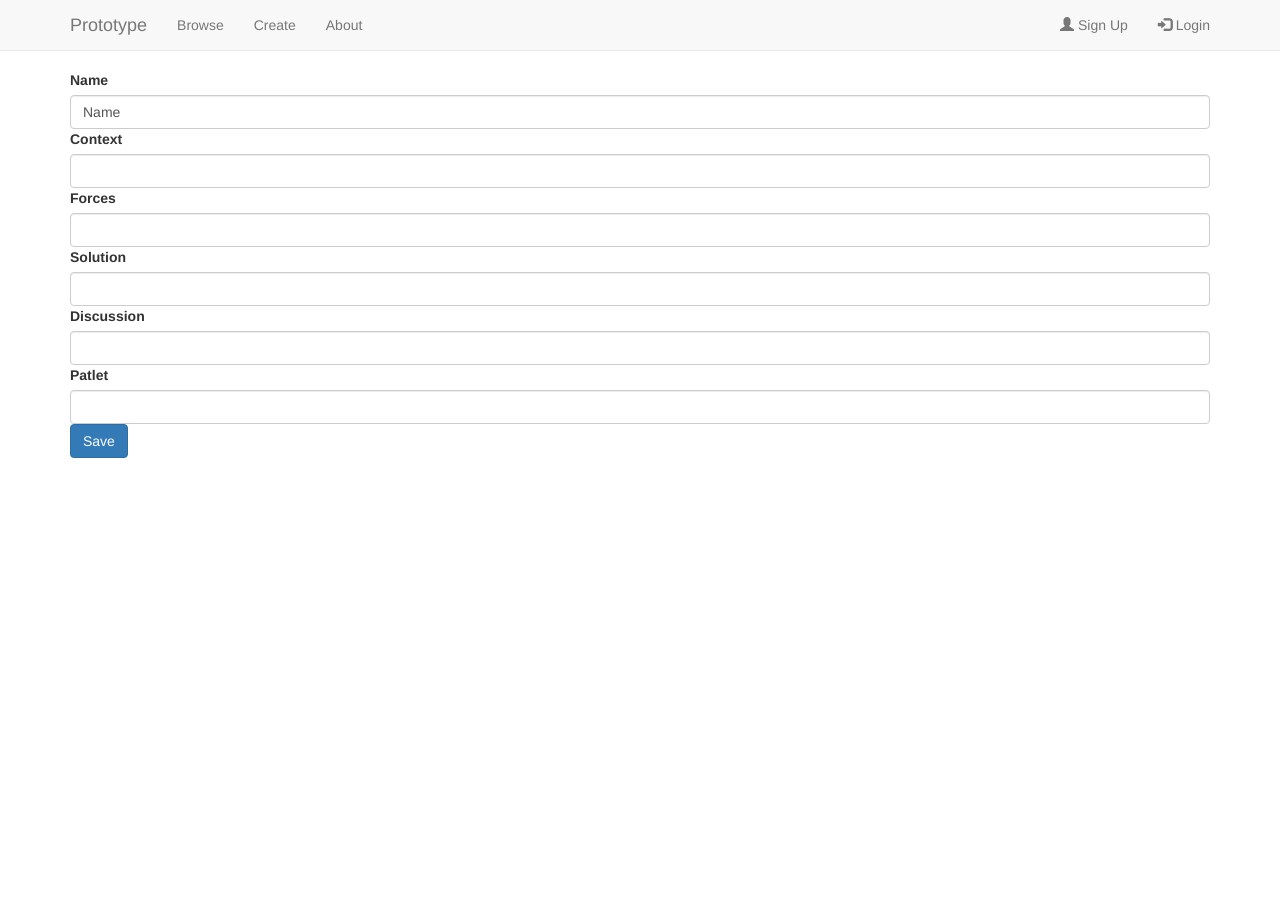
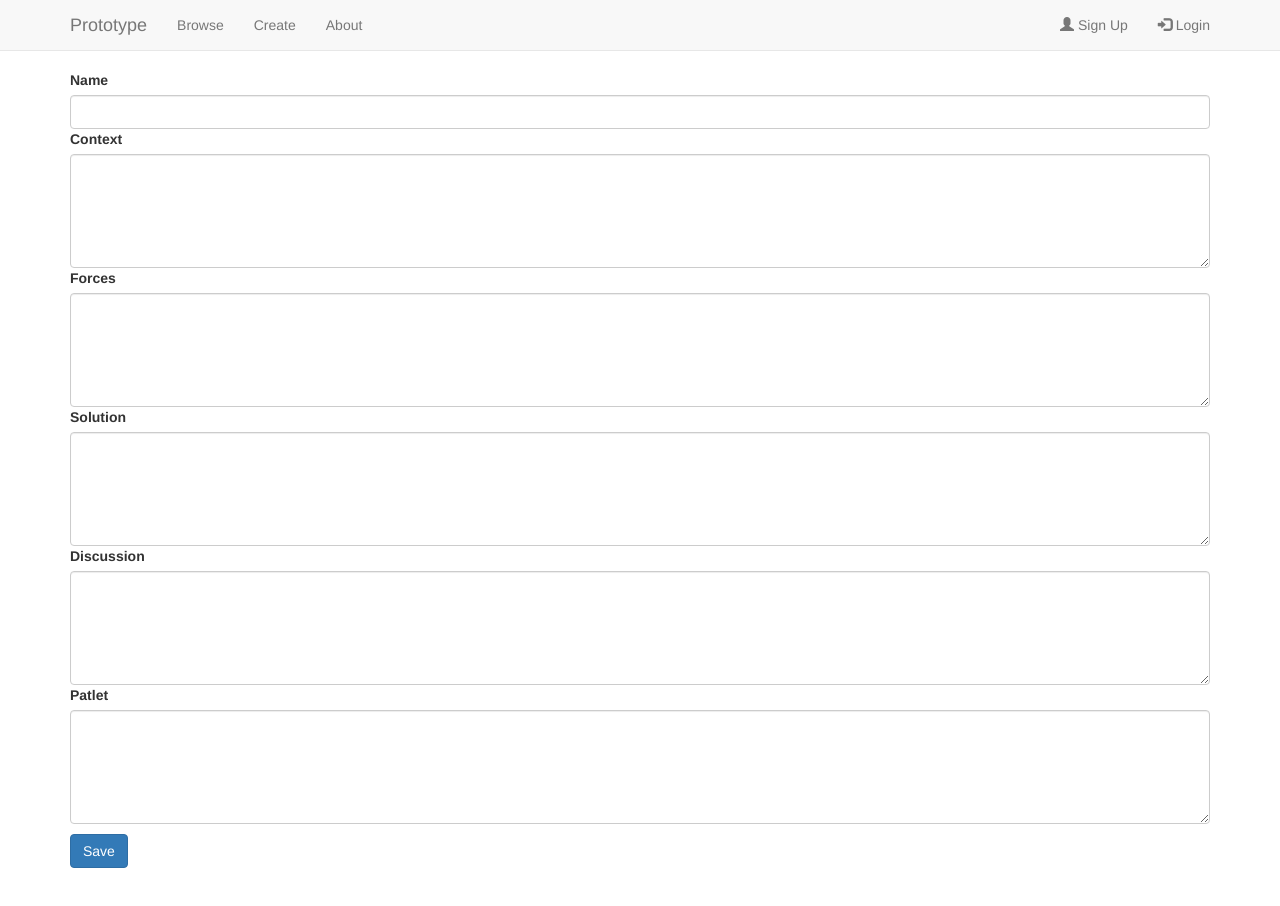
Before and after one commit to viktoriatibenska/prototype, an Angular app in the folder Web.Client/: page /create in a window 1280 px wide. Shown: the top 906 px of the page. Before the commit the page ends 800 px from the top, so only its background shows below. Built offline with nearby package versions, Linux system fonts and the light colour scheme; what ng2-bootstrap would draw is missing.

Commit message:
add pattern form changes

```diff
--- a/Web.Client/src/app/create/create.component.css
+++ b/Web.Client/src/app/create/create.component.css
@@ -0,0 +1,5 @@
+textarea { resize: vertical; }
+
+.divider {
+    margin-top: 1rem;
+}
--- a/Web.Client/src/app/create/create.component.html
+++ b/Web.Client/src/app/create/create.component.html
@@ -10,45 +10,46 @@
   </div>
 
   <div>
-    <label>Context</label>
-    <input type="text" class="form-control" formControlName="context">
+    <label for="context">Context</label>
+    <textarea class="form-control" rows="5" id="context" formControlName="context"></textarea>
     <small [hidden]="patternDetailForm.controls.context.valid || (patternDetailForm.controls.context.pristine && !submitted)">
         Context is required.
     </small>
   </div>
 
   <div>
-    <label>Forces</label>
-    <input type="text" class="form-control" formControlName="forces">
+    <label for="forces">Forces</label>
+    <textarea class="form-control" rows="5" id="forces" formControlName="forces"></textarea>
     <small [hidden]="patternDetailForm.controls.forces.valid || (patternDetailForm.controls.forces.pristine && !submitted)">
         Forces is required.
     </small>
   </div>
 
   <div>
-    <label>Solution</label>
-    <input type="text" class="form-control" formControlName="solution">
+    <label for="solution">Solution</label>
+    <textarea class="form-control" rows="5" id="solution" formControlName="solution"></textarea>
     <small [hidden]="patternDetailForm.controls.solution.valid || (patternDetailForm.controls.solution.pristine && !submitted)">
         Solution is required.
     </small>
   </div>
 
   <div>
-    <label>Discussion</label>
-    <input type="text" class="form-control" formControlName="discussion">
+    <label for="discussion">Discussion</label>
+    <textarea class="form-control" rows="5" id="discussion" formControlName="discussion"></textarea>
     <small [hidden]="patternDetailForm.controls.discussion.valid || (patternDetailForm.controls.discussion.pristine && !submitted)">
         Discussion is required.
     </small>
   </div>
 
   <div>
-    <label>Patlet</label>
-    <input type="text" class="form-control" formControlName="patlet">
+    <label for="patlet">Patlet</label>
+    <textarea class="form-control" rows="5" id="patlet" formControlName="patlet"></textarea>
     <small [hidden]="patternDetailForm.controls.patlet.valid || (patternDetailForm.controls.patlet.pristine && !submitted)">
         Patlet is required.
     </small>
   </div>
 
-  <button type="submit" class="btn btn-primary">Save</button>
-
+  <div class="divider">
+    <button type="submit" class="btn btn-primary">Save</button>
+  </div>
 </form>
--- a/Web.Client/src/app/create/create.component.ts
+++ b/Web.Client/src/app/create/create.component.ts
@@ -18,7 +18,7 @@ export class CreateComponent implements OnInit {
 
   ngOnInit() {
     this.patternDetailForm = this._fb.group({
-      name: ['Name', [<any>Validators.required, <any>Validators.minLength(5)]],
+      name: ['', [<any>Validators.required, <any>Validators.minLength(5)]],
       context: ['', <any>Validators.required],
       forces: ['', <any>Validators.required],
       solution: ['', <any>Validators.required],
```
Also changed, not shown: 1 other file (tests, documents, lock files or other folders).
